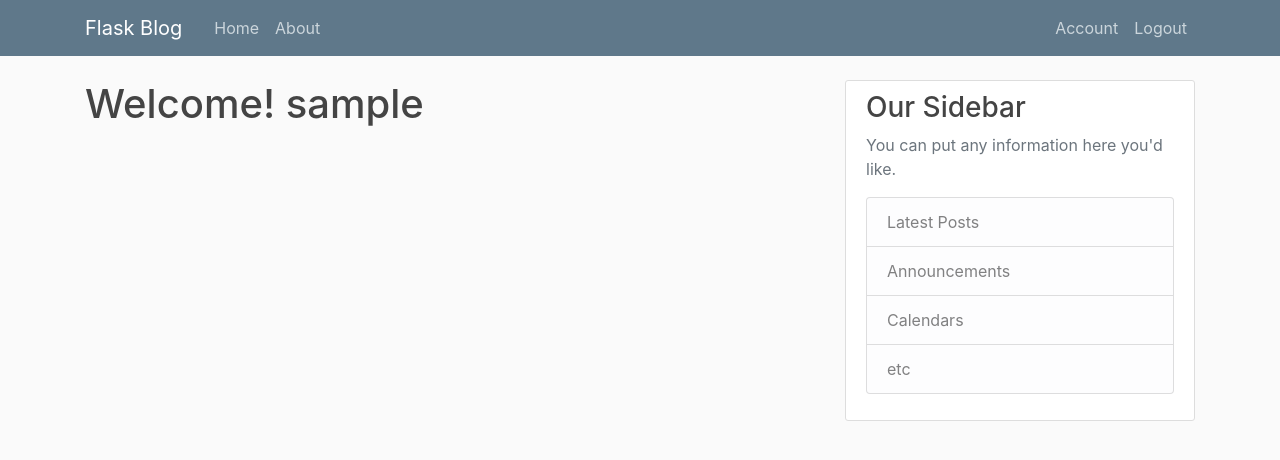
After one commit to amrutha2508/web-dev, a Flask app: page /account in a window 1280 px wide. The commit adds this page. Shown: the top 460 px of the page. Run offline with Flask 3, Linux system fonts and the light colour scheme; the visitor is signed in with stand-in values (Sample User, id 1).

Commit message:
implemented user login

```diff
--- a/flask-blog/flaskblog/models.py
+++ b/flask-blog/flaskblog/models.py
@@ -1,12 +1,16 @@
 from datetime import datetime
-from flaskblog import db
+from flaskblog import db, login_manager
+from flask_login import UserMixin # UserMixin is used to implement four functions for the User model; is_authenticated -> returns true if provided valid credentials, is_active, is_annonymous, get_id
 
+@login_manager.user_loader #This tells Flask-Login how to retrieve a user object (typically from the database) given a user ID stored in the session cookie.
+def load_user(user_id):
+    return User.query.get(int(user_id))
 
 # each class will be its own table in database
-class User(db.Model):
+class User(db.Model, UserMixin):
     id = db.Column(db.Integer, primary_key=True)
     username = db.Column(db.String(20), unique=True, nullable=False)
-    email = db.Column(db.String(120),unique=True,nullable=False)
+    email = db.Column(db.String(120), unique=True, nullable=False)
     image_file = db.Column(db.String(20), nullable=False, default='default.jpeg')
     password = db.Column(db.String(60), nullable=False)
     posts = db.relationship('Post', backref="author", lazy=True) # by using 'Post' we are actually referencing Post class
--- a/flask-blog/flaskblog/routes.py
+++ b/flask-blog/flaskblog/routes.py
@@ -1,7 +1,14 @@
-from flask import render_template, url_for, flash, redirect
-from flaskblog import app
+from flask import render_template, url_for, flash, redirect, request # request object to access query parameters
+from flaskblog import app, db, bcrypt
 from flaskblog.forms import RegistrationForm, LoginForm
 from flaskblog.models import User, Post
+from flask_login import login_user, current_user, logout_user, login_required
+# Flask-Login makes current_user automatically available in all Jinja2 templates via a context processor.
+# when you did login_manager = LoginManager(app), it registers a context processor behind the scenes like this:
+# This tells Flask: “Make current_user available as a variable in every template.”
+# @app.context_processor
+# def _user_context_processor():
+#     return dict(current_user=current_user)
 
 posts = [
     {
@@ -29,19 +36,39 @@ def about():
 
 @app.route("/register", methods=['GET','POST'])
 def register():
+    if current_user.is_authenticated:
+        return redirect(url_for('home'))
     form = RegistrationForm()     # A RegistrationForm() is created and rendered.
     if form.validate_on_submit(): # it checks request.method == "POST" and form.validate() == True
-        flash(f'Account created for {form.username.data}!','success') # 'success' - type of bootstrap class you want the alert to have
-        return redirect(url_for('home')) # home - name of the function for that route
+        hashed_password = bcrypt.generate_password_hash(form.password.data).decode('utf-8')
+        user = User(username=form.username.data, email=form.email.data, password=hashed_password)
+        db.session.add(user)
+        db.session.commit()
+        flash(f'Your account has been created! You are now able to login!','success')# 'success' - type of bootstrap class you want the alert to have
+        return redirect(url_for('login')) # home - name of the function for that route
     return render_template('register.html', title='Register', form=form)
 
 @app.route("/login", methods=['GET','POST'])
 def login():
+    if current_user.is_authenticated:
+        return redirect(url_for('home'))
     form = LoginForm()
     if form.validate_on_submit():
-        if form.email.data == 'admin@blog.com' and form.password.data == "password":
-            flash(f'You have been logged in!','success')
-            return redirect(url_for('home'))
+        user = User.query.filter_by(email=form.email.data).first()
+        if user and bcrypt.check_password_hash(user.password,form.password.data): # if user exists and password is valid with that in database
+            login_user(user, remember = form.remember.data) # log the user in
+            next_page = request.args.get('next') # returns none if next parameter doesn't exist
+            return redirect(next_page) if next_page else redirect(url_for('home'))
         else:
             flash(f'Login Unsuccessfull. Please check email and password','danger')
     return render_template('login.html', title='Login', form=form)
+
+@app.route('/logout')
+def logout():
+    logout_user()
+    return redirect(url_for('home'))
+
+@app.route('/account')
+@login_required # Tells the extension that we need to login to access the account route
+def account():
+    return render_template('account.html',title="Account")
--- /dev/null
+++ b/flask-blog/flaskblog/templates/account.html
@@ -0,0 +1,5 @@
+{% extends "layout.html" %}
+
+{% block content %}
+    <h1>Welcome! {{ current_user.username }}</h1>
+{% endblock content %}
--- a/flask-blog/flaskblog/templates/layout.html
+++ b/flask-blog/flaskblog/templates/layout.html
@@ -28,8 +28,13 @@
                     </div>
                     <!-- Navbar Right Side -->
                     <div class="navbar-nav">
-                      <a class="nav-item nav-link" href="{{ url_for('login') }}">Login</a>
-                      <a class="nav-item nav-link" href="{{ url_for('register') }}">Register</a>
+                      {% if current_user.is_authenticated %}
+                        <a class="nav-item nav-link" href="{{ url_for('account') }}">Account</a>
+                        <a class="nav-item nav-link" href="{{ url_for('logout') }}">Logout</a>
+                      {% else %}
+                        <a class="nav-item nav-link" href="{{ url_for('login') }}">Login</a>
+                        <a class="nav-item nav-link" href="{{ url_for('register') }}">Register</a>
+                      {% endif %}
                     </div>
                 </div>
             </div>
--- a/flask-blog/flaskblog/templates/register.html
+++ b/flask-blog/flaskblog/templates/register.html
@@ -2,7 +2,7 @@
 
 {% block content %}
     <div class="content-section">
-        <form method="POST" action=""> <!-- the form posts to the current URL: /register -->
+        <form method="POST" action="" novalidate> <!-- the form posts to the current URL: /register -->
             {{ form.hidden_tag() }}
             <fieldset class="form-group">
                 <legend class="border-bottom mb-4">Join Today!</legend>
```
Also changed, not shown: flask-blog/flaskblog/__init__.py (+6 -1 lines), flask-blog/flaskblog/forms.py (+12 -1 lines), 1 other file.
